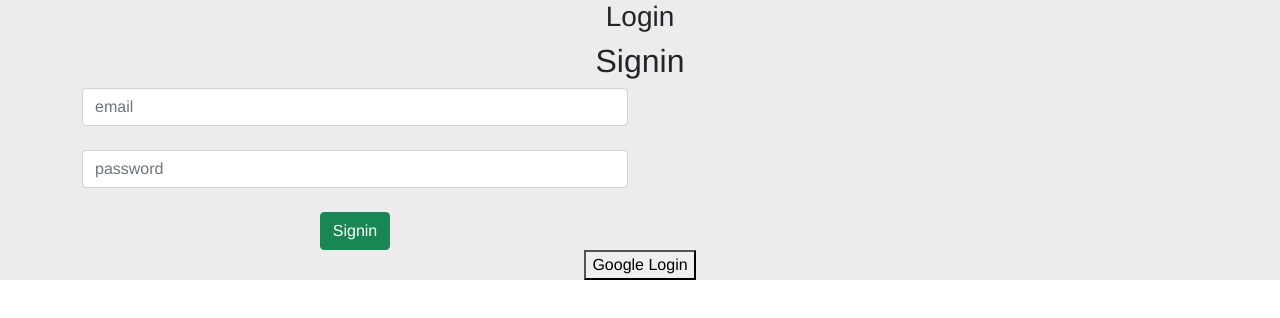
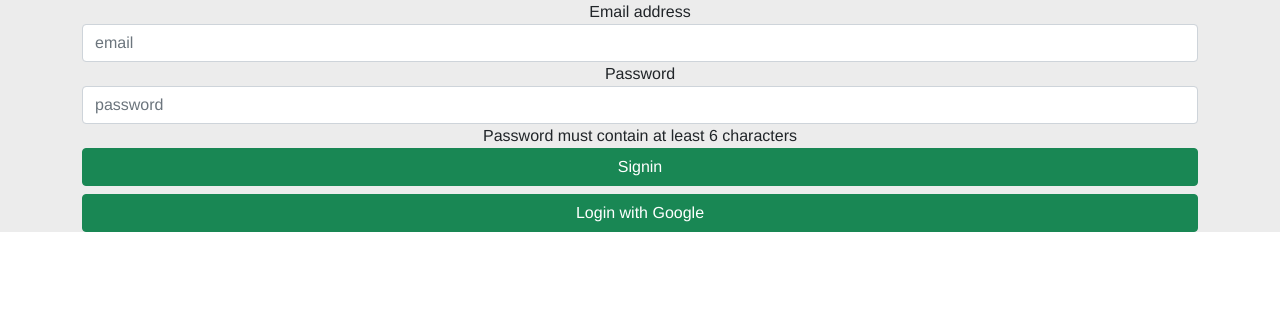
Before and after one commit to dife55/ciaoBene-chat, a Vue app: page /login in a window 1280 px wide. Shown: the top 318 px of the page. Built offline with nearby package versions, Linux system fonts and the light colour scheme.

Commit message:
Feature: added features

```diff
--- a/src/views/Login.vue
+++ b/src/views/Login.vue
@@ -1,51 +1,94 @@
 <template>
   <div class="container">
-    <h3>Login</h3>
-          <div class="row">
-        <h2>Signin</h2>
 
-        <div class="col-xs-6 col-sm-6 col-md-6 col-lg-6 col-md-offset-3">
-
-            <input type="email" v-model="formData.email" class="form-control" placeholder="email">
-            <br>
-            <input type="password" v-model="formData.password" class="form-control" placeholder="password">
-            <br>
-            <button class="btn btn-success" @click="signIn">Signin</button>
+  <div class="form-group">
+    <label for="exampleInputEmail1">Email address</label>
+        <input
+          type="email"
+          v-model="formData.email"
+          class="form-control"
+          placeholder="email"
+        />
   </div>
 
+  <div class="form-group">
+    <label for="exampleInputPassword1">Password</label>
+        <input
+          type="password"
+          v-model="formData.password"
+          class="form-control"
+          placeholder="password"
+        />
+
+    <div class="password-hint-error" id="password-hint">Password must contain at least 6 characters</div>
+  </div>
+  <div class="d-grid gap-2">
+
+        <button class="btn btn-success" @click="signIn">Signin</button>
+          <button class="btn btn-success" @click="login">Login with Google</button>
+  </div>
   </div>
 
-
-    <button @click="login">Google Login</button>
-  </div>
 </template>
 
 <script>
 import firebase from "firebase";
 export default {
-        name: 'SignIn',
-        data () {
+  name: "SignIn",
+  data() {
     return {
-                formData:{
-                    email:'',
-                    password:''
-                }
-            }
+      formData: {
+        email: "",
+        password: "",
+      },
+    };
   },
   methods: {
-            signIn(){
-                firebase.auth().signInWithEmailAndPassword(this.formData.email,this.formData.password)
-                    .then((user)=>{
-                      this.$router.replace('/')
+    signIn() {
+      firebase
+        .auth()
+        .signInWithEmailAndPassword(this.formData.email, this.formData.password)
+        .then((user) => {
+          this.$router.replace("/");
         })
-                    .catch((e)=>{
-                        alert(e.message)
+        .catch((e) => {
+          alert(e.message);
+        });
+    },
+
+    login() {
+      var provider = new firebase.auth.GoogleAuthProvider();
+      provider.addScope("https://www.googleapis.com/auth/contacts.readonly");
+
+      firebase
+        .auth()
+        .signInWithPopup(provider)
+        .then((result) => {
+          /** @type {firebase.auth.OAuthCredential} */
+          var credential = result.credential;
+
+          // This gives you a Google Access Token. You can use it to access the Google API.
+          var token = credential.accessToken;
+          // The signed-in user info.
+          var user = result.user;
+
+          this.$router.push('/')
+          // ...
         })
-            }
+        .catch((error) => {
+          // Handle Errors here.
+          var errorCode = error.code;
+          var errorMessage = error.message;
+          // The email of the user's account used.
+          var email = error.email;
+          // The firebase.auth.AuthCredential type that was used.
+          var credential = error.credential;
+          // ...
+        });
     },
-        created(){
-        }
-    }
+  },
+  created() {},
+};
 </script>
 
 <style>
```
Lines whose indentation alone changed are shown as unchanged.
